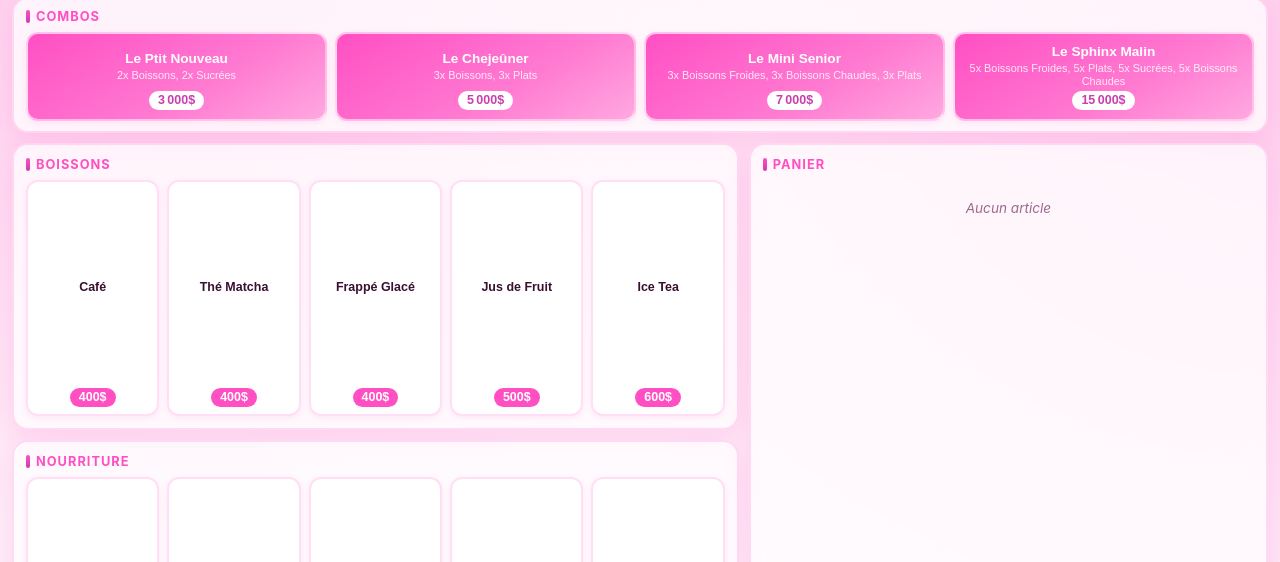
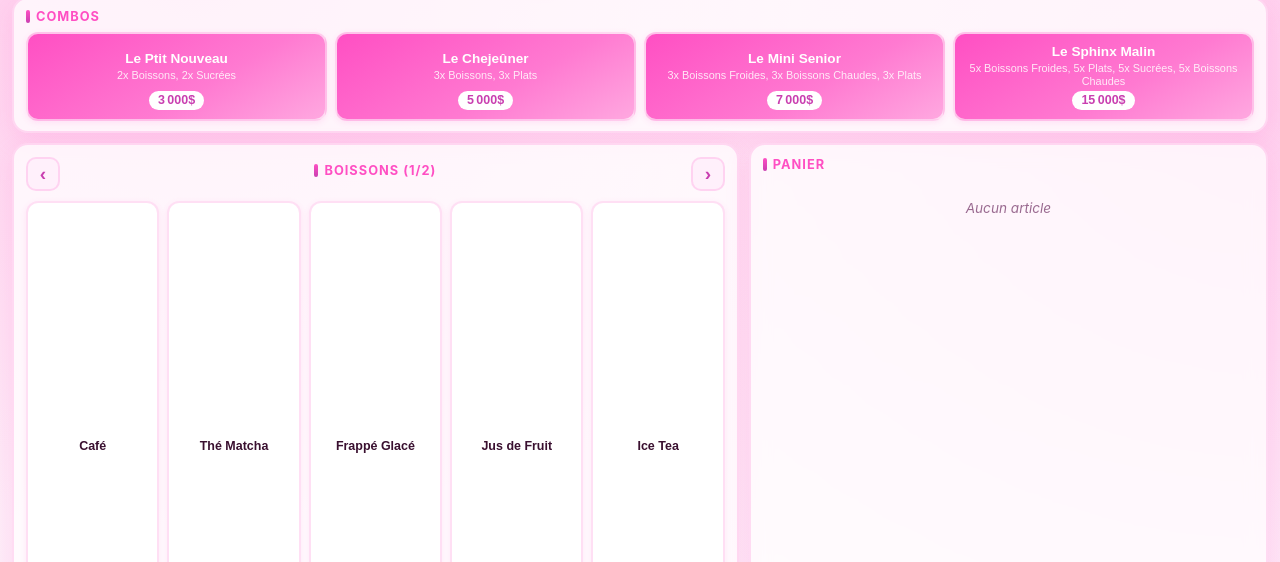
Before and after one commit to corvaelios-crypto/uwulogiciel, a plain HTML site: page index.html in a window 1280 px wide. Shown: the part 61-623 px from the top of the page. Drawn offline with Linux system fonts and the light colour scheme.

Commit message:
Ajoute carrousel avec fleches pour naviguer entre categories

```diff
--- a/index.html
+++ b/index.html
@@ -171,6 +171,41 @@
     min-height: 0;
     align-content: center;
   }
+
+  .section-nav {
+    display: flex;
+    align-items: center;
+    justify-content: space-between;
+    gap: 8px;
+    margin-bottom: 10px;
+  }
+  .section-title-nav {
+    margin: 0;
+    flex: 1;
+    justify-content: center;
+    text-align: center;
+  }
+  .section-arrow {
+    background: var(--panel-2);
+    border: 2px solid var(--border);
+    color: var(--accent-3);
+    width: 34px;
+    height: 34px;
+    border-radius: 10px;
+    font-size: 1.2rem;
+    font-weight: 800;
+    cursor: pointer;
+    display: flex;
+    align-items: center;
+    justify-content: center;
+    flex-shrink: 0;
+  }
+  .section-arrow:active { background: var(--accent); color: #fff; transform: scale(0.92); }
+  .section-arrow:disabled {
+    opacity: 0.35;
+    cursor: default;
+  }
+  .section-arrow:disabled:active { background: var(--panel-2); color: var(--accent-3); transform: none; }
 
   .card {
     background: var(--panel);
@@ -649,6 +684,7 @@
   };
 
   let currentMenu = 'event';
+  let sectionIndex = 0;
 
   let cart = [];
   let lastAddKey = '';
@@ -685,21 +721,56 @@
       comboEl.appendChild(btn);
     });
 
+    sectionIndex = 0;
+    renderSection();
+  }
+
+  function renderSection() {
+    const menu = MENUS[currentMenu];
+    const section = menu.sections[sectionIndex];
+
     const menuCol = document.getElementById('menuCol');
     menuCol.innerHTML = '';
-    menu.sections.forEach(section => {
+
     const card = document.createElement('div');
-      card.className = 'card';
+    card.className = 'card section-card';
+
+    const nav = document.createElement('div');
+    nav.className = 'section-nav';
+
+    const prevBtn = document.createElement('button');
+    prevBtn.className = 'section-arrow';
+    prevBtn.textContent = '‹';
+    prevBtn.disabled = menu.sections.length <= 1;
+    prevBtn.onclick = () => {
+      sectionIndex = (sectionIndex - 1 + menu.sections.length) % menu.sections.length;
+      renderSection();
+    };
+
     const title = document.createElement('div');
-      title.className = 'section-title';
-      title.textContent = section.title;
+    title.className = 'section-title section-title-nav';
+    title.textContent = `${section.title} (${sectionIndex + 1}/${menu.sections.length})`;
+
+    const nextBtn = document.createElement('button');
+    nextBtn.className = 'section-arrow';
+    nextBtn.textContent = '›';
+    nextBtn.disabled = menu.sections.length <= 1;
+    nextBtn.onclick = () => {
+      sectionIndex = (sectionIndex + 1) % menu.sections.length;
+      renderSection();
+    };
+
+    nav.appendChild(prevBtn);
+    nav.appendChild(title);
+    nav.appendChild(nextBtn);
+
     const grid = document.createElement('div');
     grid.className = 'grid-items';
     section.items.forEach(item => grid.appendChild(createItemCard(item)));
-      card.appendChild(title);
+
+    card.appendChild(nav);
     card.appendChild(grid);
     menuCol.appendChild(card);
-    });
   }
 
   function createItemCard(item) {
```
Lines whose indentation alone changed are shown as unchanged.
